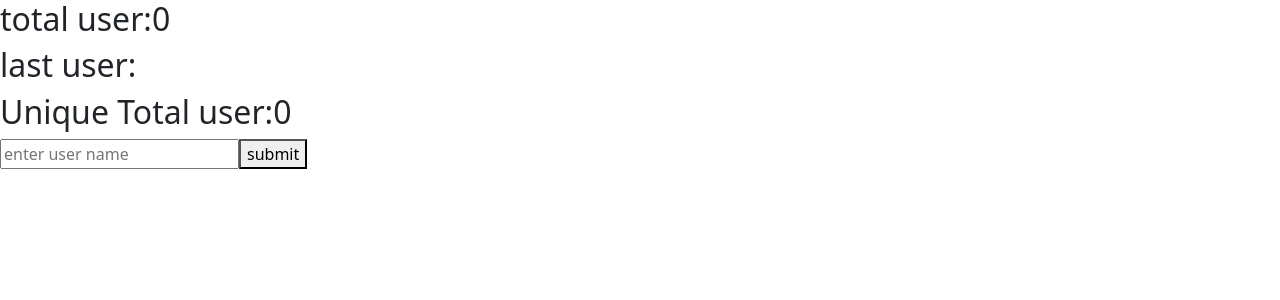
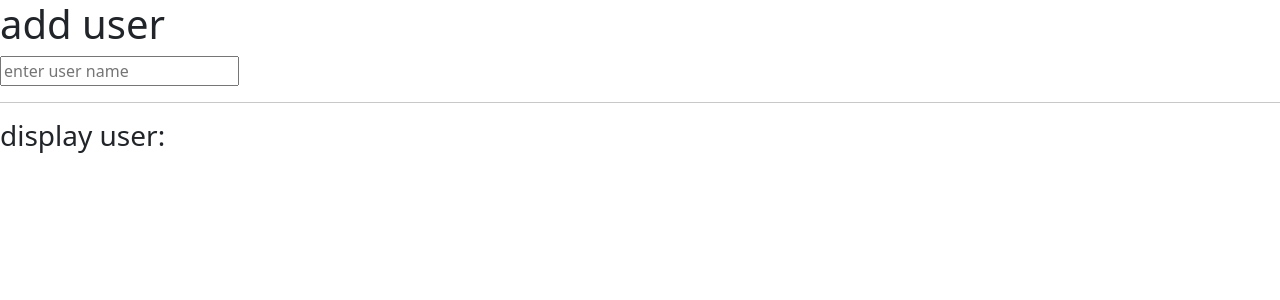
Before and after one commit to yahoowecanwork2/tic-tac-toe-, a React (Vite) app in the folder nehareact/: page / in a window 1280 px wide. Shown: the top 300 px of the page. Built offline with nearby package versions, Linux system fonts and the light colour scheme.

Commit message:
lift up state in react

```diff
--- a/nehareact/src/App.jsx
+++ b/nehareact/src/App.jsx
@@ -1,11 +1,12 @@
 import Derived from "./dervied";
+import Lift from "./liftupstate";
 import Form from "./useformstatus";
 import Tranistion from "./useTranisyion";
 function App() {
 
   return (
     <div >
-      <Derived />
+      <Lift />
 
 
     </div >
--- /dev/null
+++ b/nehareact/src/adduser.jsx
@@ -0,0 +1,17 @@
+
+function Adduser({ setUser }) {
+
+    return (
+        <div >
+            <h1>add user</h1>
+            <input type="text" onChange={(event) => setUser(event.target.value)} placeholder="enter user name" />
+            {/* <h2>{user}</h2> */}
+            <hr />
+
+
+        </div >
+    )
+}
+
+
+export default Adduser;
--- /dev/null
+++ b/nehareact/src/displayuser.jsx
@@ -0,0 +1,13 @@
+function Displayuser({ user }) {
+
+    return (
+        <div >
+
+            <h3>display user:{user}</h3>
+
+        </div >
+    )
+}
+
+
+export default Displayuser;
--- /dev/null
+++ b/nehareact/src/liftupstate.jsx
@@ -0,0 +1,19 @@
+import { useState } from "react";
+
+import Adduser from "./adduser";
+import Displayuser from "./displayuser";
+
+function Lift() {
+    const [user, setUser] = useState();
+    return (
+        <div >
+
+            <Adduser setUser={setUser} />
+            <Displayuser user={user} />
+
+        </div >
+    )
+}
+
+
+export default Lift;
```
